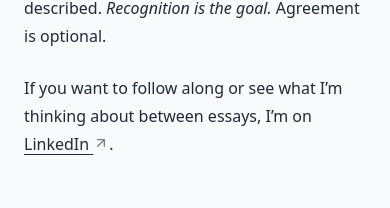
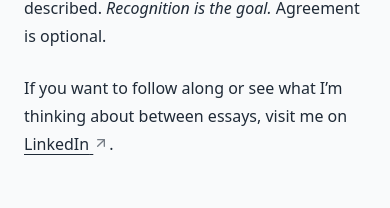
Before and after one commit to andrewjfrancis/andrewjfrancis-site, a Next.js app: page /about in a window 390 px wide. Shown: the part 1416-1624 px from the top of the page. Built offline with nearby package versions, Linux system fonts and the light colour scheme.

Commit message:
fix: LinkedIn and upper-right arrow wrappong
Update wording to force LinkedIn and upper-right arrow to all be on one line for iPhone sizes.

```diff
--- a/app/about/page.tsx
+++ b/app/about/page.tsx
@@ -61,7 +61,7 @@ export default function AboutPage() {
 
         <p>
           If you want to follow along or see what I’m thinking about between
-          essays, I’m on{" "}
+          essays, visit me on{" "}
           <a
             href="https://www.linkedin.com/in/andrewjfrancis"
             target="_blank"
```
